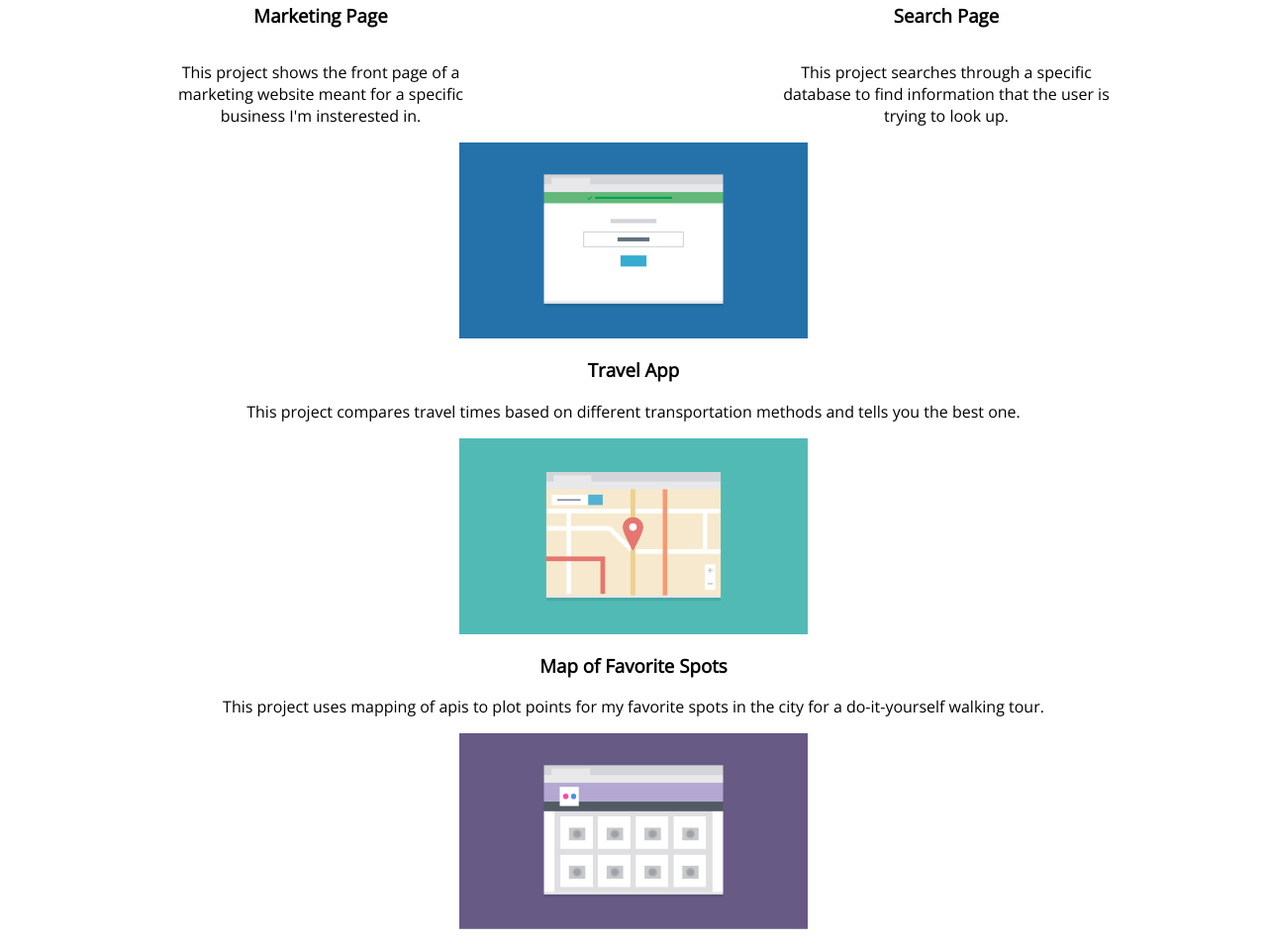
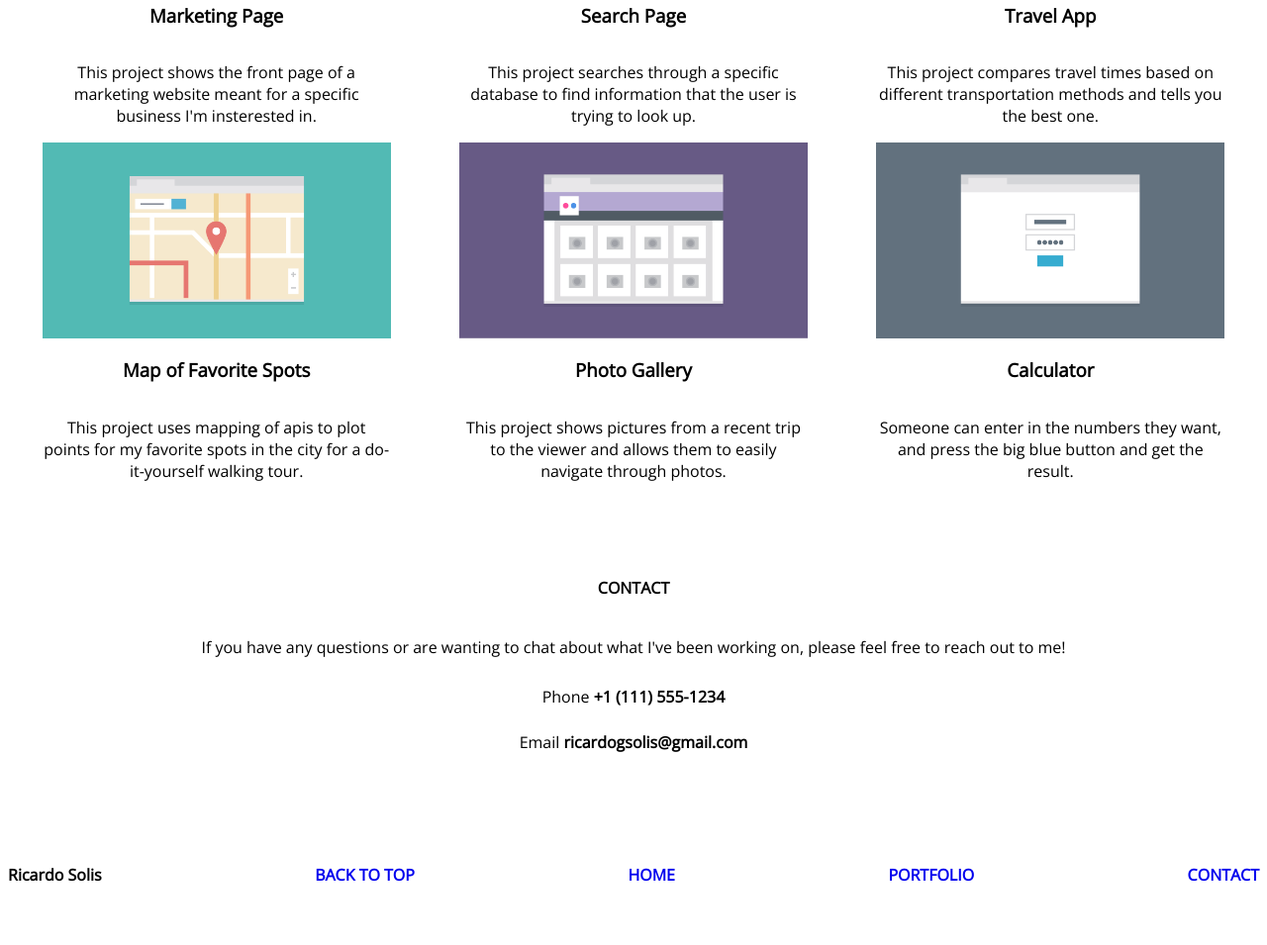
Before and after one commit to Ricardo-solis/mobile1st-responsive-layout, a plain HTML site: page index.html in a window 1280 px wide. Shown: the part 669-1624 px from the top of the page at 99% size. Drawn offline with nearby package versions, Linux system fonts and the light colour scheme.

Commit message:
finished the flexbox css rows

```diff
--- a/css/styles.css
+++ b/css/styles.css
@@ -131,6 +131,18 @@ h2#contact {
         padding: 1.5em;
     }
 
+    #calcP {
+        height: 66px;
+    }
+
+    h2#contact {
+        margin-top: 5em;
+    }
+
+    li {
+        padding: .75em 0 .75em 0;
+    }
+
 
 /* ///FLEXBOX\\\ */
     #name {
@@ -169,4 +181,29 @@ h2#contact {
         flex-direction: column;
         flex-basis: 15%;
     }
+
+    #project3 {
+        display: flex;
+        flex-direction: column;
+        flex-basis: 15%;
+    }
+
+    #project4 {
+        display: flex;
+        flex-direction: column;
+        flex-basis: 15%;
+    }
+
+    #project5 {
+        display: flex;
+        flex-direction: column;
+        flex-basis: 15%;
+    }
+
+    #project6 {
+        display: flex;
+        flex-direction: column;
+        flex-basis: 15%;
+
+    }
 }
--- a/index.html
+++ b/index.html
@@ -61,12 +61,12 @@
             <figure id="project6">
                 <img class="portfolio-img" src="img/portfolio-6.png" alt="project 6">
                 <h3><b>Calculator</b></h3>
-                <p>Someone can enter in the numbers they want, and press the big blue button and get the result.</p>
+                <p id="calcP">Someone can enter in the numbers they want, and press the big blue button and get the result.</p>
             </figure>
         </div>
     </section>
 
-    <section id="contact">
+    <section>
         <h2 id="contact">CONTACT</h2>
         <p>If you have any questions or are wanting to chat about what I've been working on, please feel free to reach out to me!</p>
 
@@ -79,7 +79,10 @@
     <footer>
         <ul id="end-nav">
             <li><b>Ricardo Solis</b></li>
-            <li><a href="index.html"><b>BACK TO TOP</b></a></li>
+            <li id="hide768"><a href="index.html"><b>BACK TO TOP</b></a></li>
+            <li class="show768"><a href="index.html"><b>HOME</b></a></li>
+            <li><a href="#portfolio"><b>PORTFOLIO</b></a></li>
+            <li><a href="#contact"><b>CONTACT</b></a></li>
         </ul>
     </footer>
 
```
